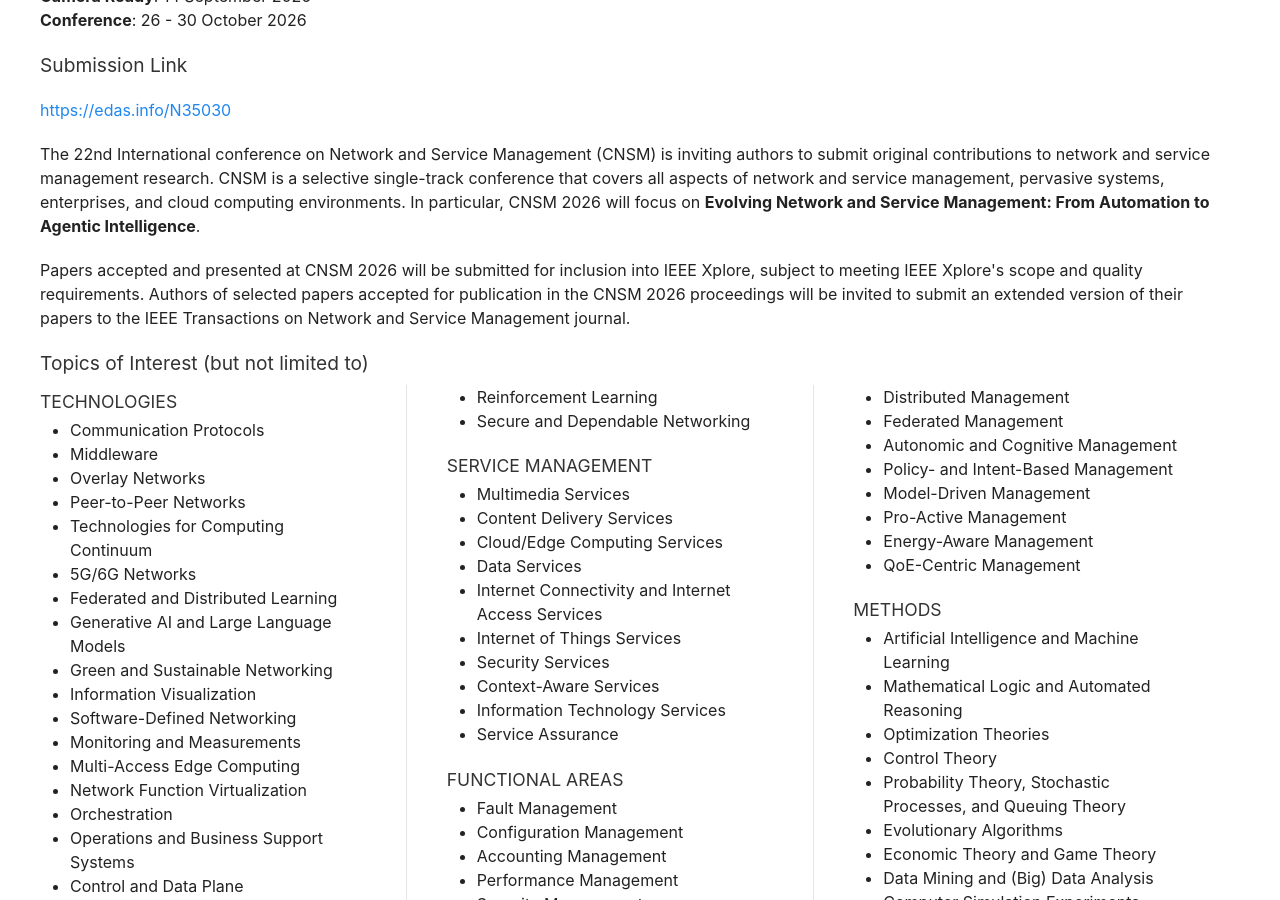
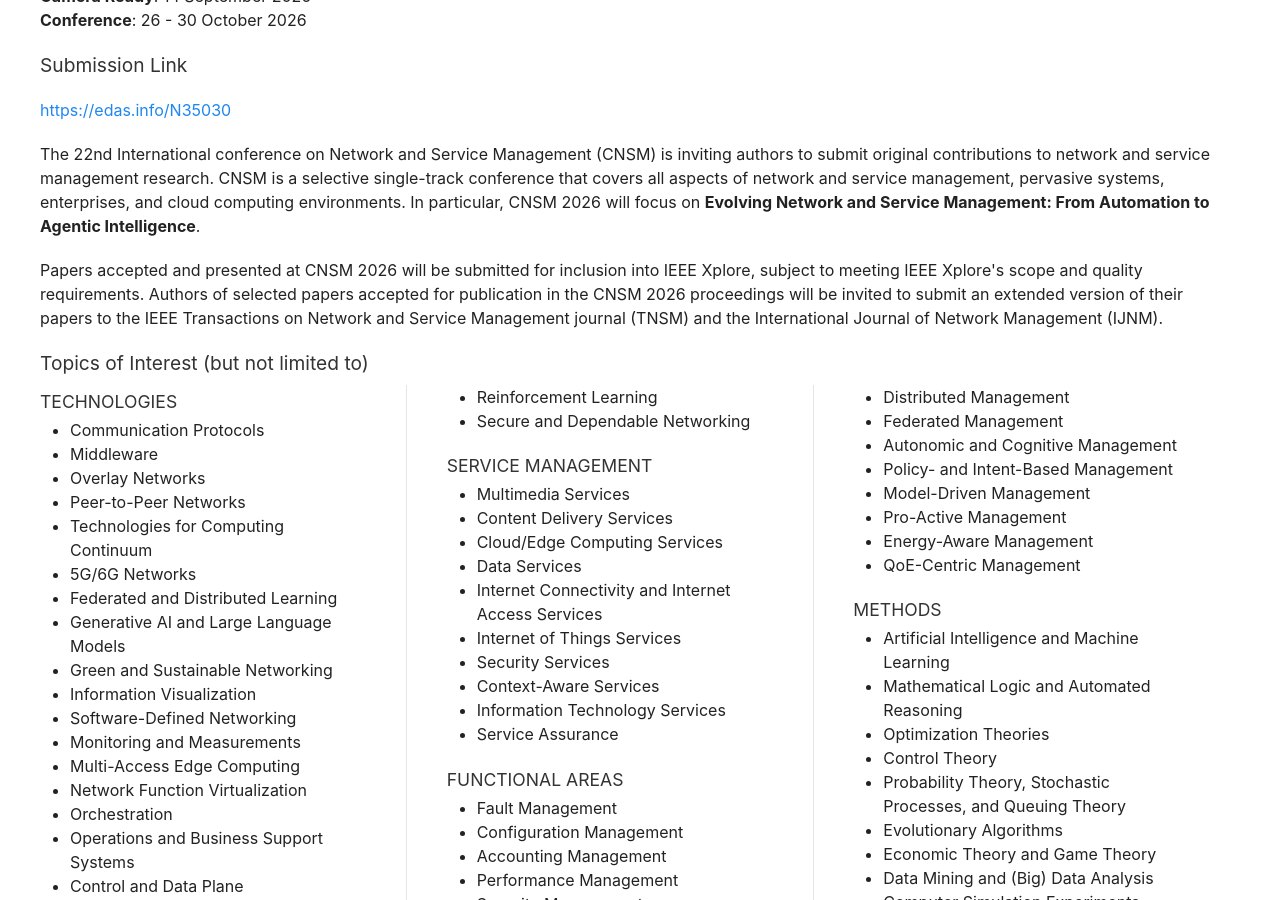
Before and after one commit to stuartclayman/cnsm-2026-website, a Jekyll site: the page built from cfp.html, in a window 1280 px wide and 900 px high, scrolled down 445 px. Built offline with Jekyll 4.4.1, drawn with Linux system fonts in a browser that asks for light colours; nearby versions of some CDN libraries.

Commit message:
Added IJNM journal to cfp

```diff
--- a/cfp.html
+++ b/cfp.html
@@ -28,8 +28,8 @@ title: Call for Papers
 
           <p>
             Papers accepted and presented at CNSM 2026 will be submitted for inclusion into IEEE Xplore, subject to meeting IEEE Xplore's scope and quality requirements.
-          Authors of selected papers accepted for publication in the CNSM 2026 proceedings will be invited to submit an extended version of their papers to the
-          IEEE Transactions on Network and Service Management journal.
+
+            Authors of selected papers accepted for publication in the CNSM 2026 proceedings will be invited to submit an extended version of their papers to the IEEE Transactions on Network and Service Management journal (TNSM) and the International Journal of Network Management (IJNM).
           </p>
 
           <h3>Topics of Interest (but not limited to)</h3>
```
